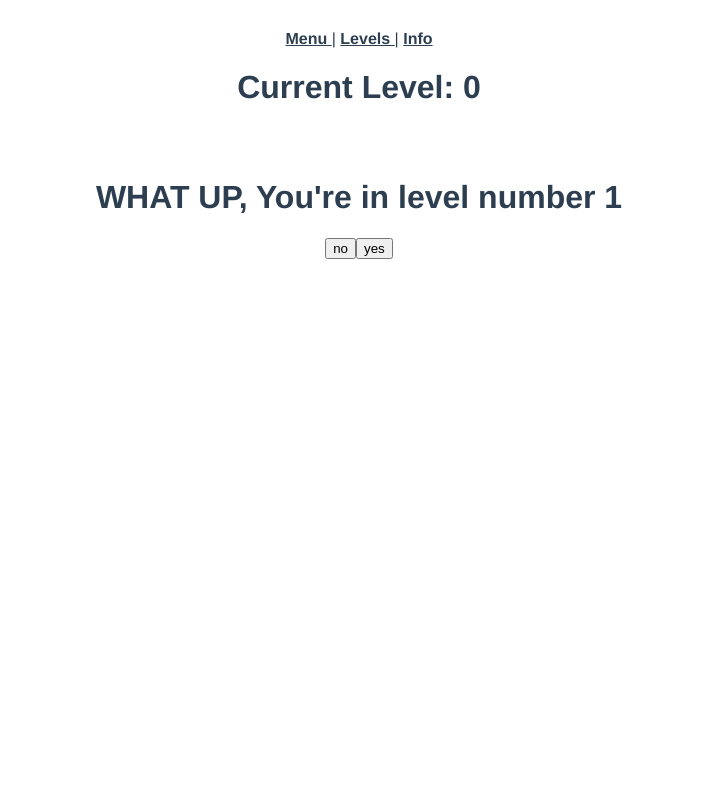
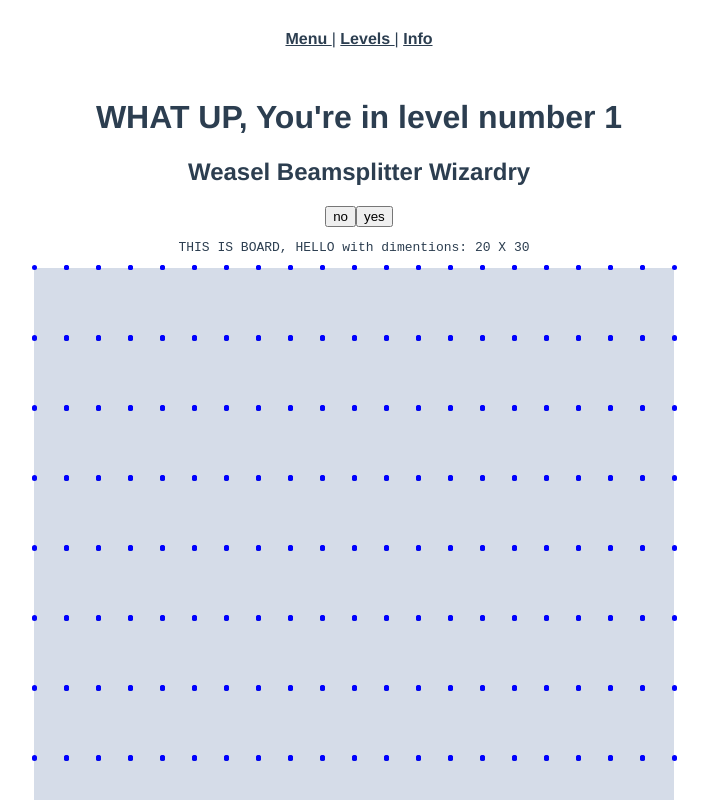
Before and after one commit to Quantum-Game/quantum-game-2, a Vue app: page /level/1 in a window 1280 px wide. Shown: the top 800 px of the page, without its empty margins (281-989 px from the left). Built offline with nearby package versions, Linux system fonts and the light colour scheme; the HTML template or start-up script is replaced by a standard one.

Commit message:
Implement level leading logic

```diff
--- a/src/App.vue
+++ b/src/App.vue
@@ -12,7 +12,6 @@
       <router-link to="/info">
         Info
       </router-link>
-      <h1>Current Level: {{ $store.state.currentLevel.number }} </h1>
     </div>
     <router-view />
   </div>
--- a/src/components/Board.vue
+++ b/src/components/Board.vue
@@ -1,13 +1,13 @@
 <template>
   <div class="board-container">
-    <pre>{{ `THIS IS BOARD, HELLO with dimentions: ${dimensions.x} X ${dimensions.y}` }}</pre>
+    <pre>{{ `THIS IS BOARD, HELLO with dimentions: ${level.cols} X ${level.rows}` }}</pre>
     <div
-      v-for="(row, yIndex) in dimensions.y"
+      v-for="(row, yIndex) in level.rows"
       :key="`${row}-${yIndex}`"
       class="row"
     >
       <Tile
-        v-for="(column, xIndex) in dimensions.x"
+        v-for="(column, xIndex) in level.cols"
         :key="xIndex"
         :y="yIndex"
         :x="xIndex"
@@ -26,12 +26,7 @@ import Tile from '@/components/Tile.vue';
   },
 })
 export default class Board extends Vue {
-  lastTile: {x: number, y: number} = { x: 0, y: 0 }
-
-  // acts as compted:
-  get dimensions() {
-    return this.$store.state.currentLevel.boardDimensions;
-  }
+  @Prop() readonly level!: object
 }
 </script>
 
--- a/src/components/Tile.vue
+++ b/src/components/Tile.vue
@@ -40,6 +40,9 @@ export default class Tile extends Vue {
   @Prop({ default: null }) readonly y!: number
 
   tileClick(e: MouseEvent) {
+    if (!this.cell) {
+      return false;
+    }
     const {
       x,
       y,
@@ -98,16 +101,16 @@ export default class Tile extends Vue {
 
   get cell() {
     // TODO: make it a store getter
-    const thisTileCell = this.$store.state.currentLevel.cells.find((cell: {x: number, y: number}) => cell.x === this.x && cell.y === this.y);
-    if (thisTileCell) {
-      return thisTileCell;
+    let thisTileCell;
+    if (this.$store.state.currentLevel.cells) {
+      thisTileCell = this.$store.state.currentLevel.cells.find((cell: {x: number, y: number}) => cell.x === this.x && cell.y === this.y);
     }
-    return { element: '' };
+    return thisTileCell;
   }
 
-  get element(): string {
-    const { element } = this.cell;
-    return element;
+  get element() {
+    if (!this.cell) return undefined;
+    return this.cell.element;
   }
 
   get isDraggable(): boolean {
--- a/src/components/Toolbox.vue
+++ b/src/components/Toolbox.vue
@@ -47,9 +47,6 @@ export default class ToolBox extends Vue {
       dtObj.element = dt.getData('text/plain');
       dtObj.originY = Number(dt.getData('originY'));
       dtObj.originX = Number(dt.getData('originX'));
-      // if (dtObj.originX < 0 || dtObj.originY < 0) {
-      //   return false;
-      // }
     }
 
 
@@ -70,7 +67,7 @@ export default class ToolBox extends Vue {
     flex-direction: row;
     flex-wrap: wrap;
     justify-content: space-around;
-    // height: 100%;
+    min-height: 500px;
     width: 20%;
     margin-left: 10px;
   }
--- a/src/store/moduleBoard.ts
+++ b/src/store/moduleBoard.ts
@@ -2,17 +2,37 @@ import levels from '../levels';
 
 
 const moduleBoard = {
-  state: {
-    currentLevel: {
-      tiles: 'x',
+  actions: {
+    loadALevel({commit}, number): void {
+
+      // See if there's such level:
+      const rawLevel = levels[number];
+      if (!rawLevel) {
+        console.log('no such level!');
+        return;
+      }
+
+      const levelBase = rawLevel.default;
+
+      // Move elements to tray
+      // First: extract them
+      const rawTrayElements = levelBase.cells.filter(x => !x.frozen);
+
+      // Alter them
+      const refinedTrayElements = rawTrayElements.map((cell) => {
+        return { ...cell, x: -1, y: -1, originX: -1, originY: -1 };
+      });
+
+      // Get the elements that were not moved and combine them with
+      // the altered set for a new cellset:
+      const fixedElements = levelBase.cells.filter(x => x.frozen);
+      const refinedCellSet = [...fixedElements, ...refinedTrayElements];
+
+      const refinedLevel = { ...levelBase, cells: refinedCellSet };
+
+      commit('SUBSTITUTE_CURRENT_LEVEL', refinedLevel);
     },
   },
-  actions: {
-    loadALevel(state, payload) {
-      console.log(`this is a Level loading experience: ${payload.level}`);
-    },
-  },
-  mutations: {},
   getters: {},
 };
 
--- a/src/store/moduleProgress.ts
+++ b/src/store/moduleProgress.ts
@@ -2,39 +2,40 @@
 
 const moduleProgress = {
   state: {
-    currentLevel: {
-      number: 1,
-    },
+    levelNumber: 1,
   },
   mutations: {
-    GO_TO_LEVEL(state, payload) {
-      state.currentLevel.number = payload;
-      // rootState.levels.dispatch('loadALevel', payload )
+    SET_LEVEL_NUMBER(state, payload) {
+      state.levelNumber = payload;
     },
     PROGRESS_A_LEVEL(state) {
-      state.currentLevel.number += 1;
+      state.levelNumber += 1;
     },
     GO_BACK_A_LEVEL(state) {
-      state.currentLevel.number -= 1;
+      state.levelNumber -= 1;
     },
   },
   actions: {
-    goToLevel({state, commit, rootState}, payload) {
+    goToLevel({state, commit, dispatch}, payload) {
       if (payload) {
         if (typeof payload === 'number') {
-          commit('GO_TO_LEVEL', payload);
+          commit('SET_LEVEL_NUMBER', payload);
+          dispatch('loadALevel', payload);
         }
+
+        // in case we want to use phrases like 'next' instead of a number:
         if (typeof payload === 'string') {
           let direction;
           if (payload === 'next') {
-            direction = state.currentLevel.number + 1;
+            direction = state.levelNumber + 1;
           } else if (payload === 'back') {
-            direction = state.currentLevel.number - 1;
+            direction = state.levelNumber - 1;
           }
-          commit('GO_TO_LEVEL', direction);
+          commit('SET_LEVEL_NUMBER', direction);
+          dispatch('loadALevel', direction);
         }
       } else {
-        console.log('no payload specified!');
+        console.log('no level specified!');
       }
     },
   },
--- a/src/store/store.ts
+++ b/src/store/store.ts
@@ -10,125 +10,18 @@ Vue.use(Vuex);
 const store: StoreOptions<RootState> = {
   state: {
     currentLevel: {
-      number: 0,
-      boardDimensions: {
-        x: 13,
-        y: 13,
-      },
-      availableTools: [
-        [
-          'mirror',
-          3,
-        ],
-        [
-          'beamsplitter',
-          2,
-        ],
-
-      ],
-      cells: [
-        {
-          x: 6,
-          y: 11,
-          element: 'laser',
-          rotation: 270,
-          frozen: true,
-        },
-        {
-          x: 6,
-          y: 7,
-          element: 'beamsplitter',
-          rotation: 135,
-          frozen: false,
-        },
-        {
-          x: 6,
-          y: 5,
-          element: 'beamsplitter',
-          rotation: 45,
-          frozen: false,
-        },
-        {
-          x: 4,
-          y: 7,
-          element: 'beamsplitter',
-          rotation: 45,
-          frozen: false,
-        },
-        {
-          x: 4,
-          y: 9,
-          element: 'beamsplitter',
-          rotation: 45,
-          frozen: false,
-        },
-        {
-          x: 6,
-          y: 3,
-          element: 'detector',
-          rotation: 0,
-          frozen: false,
-        },
-        {
-          x: 8,
-          y: 5,
-          element: 'detector',
-          rotation: 270,
-          frozen: true,
-        },
-        {
-          x: 2,
-          y: 7,
-          element: 'detector',
-          rotation: 90,
-          frozen: true,
-        },
-        {
-          x: 2,
-          y: 9,
-          element: 'detector',
-          rotation: 90,
-          frozen: true,
-        },
-        {
-          x: 4,
-          y: 11,
-          element: 'detector',
-          rotation: 0,
-          frozen: true,
-        },
-        {
-          x: 5,
-          y: 9,
-          element: 'rock',
-          rotation: 0,
-          frozen: true,
-        },
-      ],
+      id: 0,
+      version: 2,
+      name: 'Weasel Beamsplitter Wizardry',
+      group: 'Dev',
+      description: 'Debugging level',
+      completed: false,
+      rows: 30,
+      cols: 20,
+      cells: [],
     },
   },
   mutations: {
-    // TODO: Turn into an action
-    goToLevel(state, payload) {
-      if (payload) {
-        if (typeof payload === 'number') {
-          state.currentLevel.number = payload;
-          return;
-        }
-        if (typeof payload === 'string') {
-          if (state.currentLevel.number === 0) {
-            state.currentLevel.number = 1;
-            return;
-          }
-          if (state.currentLevel.number !== undefined && state.currentLevel.number !== null) {
-            state.currentLevel.number += payload === 'next' ? 1 : -1;
-            console.log('moved to yet another level');
-          }
-        }
-      } else {
-        console.log('no payload specified!');
-      }
-    },
     setTile(state, payload) {
       const { x, y, element } = payload;
 
@@ -179,18 +72,8 @@ const store: StoreOptions<RootState> = {
       state.currentLevel.cells.splice(index, 1, newCell);
     },
 
-    ADD_TOOL(state, toolIndex) {
-      const tool = state.currentLevel.availableTools[toolIndex];
-      const newQuantity = tool[1] + 1;
-
-      state.currentLevel.availableTools.splice(toolIndex, 1, [tool[0], newQuantity]);
-    },
-
-    REMOVE_TOOL(state, toolIndex) {
-      const tool = state.currentLevel.availableTools[toolIndex];
-      const newQuantity = tool[1] - 1;
-
-      state.currentLevel.availableTools.splice(toolIndex, 1, [tool[0], newQuantity]);
+    SUBSTITUTE_CURRENT_LEVEL(state, levelToSubstituteWith) {
+      state.currentLevel = levelToSubstituteWith;
     },
   },
   actions: {
@@ -199,21 +82,37 @@ const store: StoreOptions<RootState> = {
       console.log('startDraggingElement');
     },
 
+    moveCell({ commit }, { index, cellToBeCreated }) {
+      commit('DELETE_CELL', index);
+      commit('CREATE_CELL', cellToBeCreated);
+    },
+
 
     // TODO: move the conditionality to tile/toolslot componenets
-    drop({ commit, dispatch, getters }, payload) {
+    drop({ commit, dispatch, getters, state }, payload) {
       const {
         x,
         y,
         originX,
         originY,
         element,
-        fromToolslot,
       } = payload;
       const targetTile = getters.cell(y, x);
       const originCell = getters.cell(originY, originX);
       const comingFromTray = originY < 0 || originX < 0;
       const goingToTray = x < 0 || y < 0;
+
+      if (goingToTray && comingFromTray) {
+        return false;
+      }
+
+      // regular board move
+      if (!goingToTray && !comingFromTray) {
+        const index = state.currentLevel.cells.indexOf(getters.cell(y, x));
+        console.log()
+        // dispatch('moveCell', { index, payload });
+      }
+
 
       // 0. does the tile we drop on exist in the "cells" array?
       if (targetTile && !goingToTray) {
@@ -221,30 +120,44 @@ const store: StoreOptions<RootState> = {
         return false;
       }
 
-      if (!goingToTray) {
+      if (goingToTray) {
+        dispatch('deleteCell', { originX, originY });
+        dispatch('createCell', { ...payload, x: -1, y: -1 });
+        return true;
+      }
+      if (comingFromTray) {
         dispatch('createCell', payload);
+        const cellToDeleteIndex = state.currentLevel.cells.indexOf(getters.cell({ x, y, element }));
+        dispatch('deleteCell', { originX, originY });
       }
 
-      if (!comingFromTray) {
-        dispatch('deleteCell', payload);
-      }
+      // // If it's a tray thing:
+      // if (comingFromTray || goingToTray) {
+      //   const possibleTool = getters.tools.find((tool) => tool.element === element);
+      //   const possibleToolAbsoluteIndex = state.currentLevel.cells.indexOf(possibleTool)
 
+      //   if (possibleTool) {
+      //     if (goingToTray) {
+      //       return commit('ADD_TOOL', possibleToolAbsoluteIndex);
+      //     }
+      //     if (comingFromTray && (possibleTool[1] > 0)) {
+      //       return commit('REMOVE_TOOL', trayItemIndex);
+      //     }
+      //   }
+      // }
+    },
 
-      // If it's a tray thing:
-      if (comingFromTray || goingToTray) {
-        const possibleTool = getters.tools.find((tool: Array<[string, number]>) => tool[0] === element);
-        const trayItemIndex = getters.tools.indexOf(possibleTool);
-
-        if (goingToTray && comingFromTray) {
-          return false;
-        }
-        if (goingToTray) {
-          return commit('ADD_TOOL', trayItemIndex);
-        }
-        if (comingFromTray && (possibleTool[1] >= 0)) {
-          return commit('REMOVE_TOOL', trayItemIndex);
-        }
-      }
+    toolboxDrop({ state, getters, commit }, payload) {
+      const {
+        element,
+        originX,
+        originY,
+      } = payload;
+      const itemToDelete = getters.cell(payload);
+      const index = state.currentLevel.cells.indexOf(itemToDelete);
+      console.log(index)
+      commit('DELETE_CELL', index);
+      commit('CREATE_CELL', payload);
     },
 
     rotate({ getters, state, commit }, payload: {y: number, x: number, angle: number}) {
@@ -267,6 +180,8 @@ const store: StoreOptions<RootState> = {
 
     // IMPLEMENTATION:
     createCell({ commit }, payload) {
+      const {x, y, rotation, element } = payload;
+
       const alteredObject = {
         element: payload.element,
         y: payload.y,
@@ -279,14 +194,12 @@ const store: StoreOptions<RootState> = {
 
     deleteCell({ commit, getters, state }, payload) {
       const {
-        x,
-        y,
         originX,
         originY,
         element,
       } = payload;
-      const originalCell = getters.cell(originY, originX);
-      const index = state.currentLevel.cells.indexOf(originalCell);
+      const cellToDelete = getters.cell(originY, originX, element);
+      const index = state.currentLevel.cells.indexOf(cellToDelete);
 
       // TO DO: Tray DELETION
 
@@ -295,7 +208,8 @@ const store: StoreOptions<RootState> = {
   },
   getters: {
     cell: state => (y: number, x: number) => state.currentLevel.cells.find((o: {x: number, y: number}) => o.x === x && o.y === y),
-    tools: state => state.currentLevel.availableTools,
+    tools: state => state.currentLevel.cells.filter(cell => cell.x === -1 && cell.y === -1),
+    cellFromTray: state => (element: string) => state.currentLevel.cells.find(o => o.element === element)
   },
   modules: {
     progress: moduleProgress,
--- a/src/views/Level.vue
+++ b/src/views/Level.vue
@@ -1,16 +1,39 @@
 <template>
   <div>
     <h1>WHAT UP, You're in level number {{stateLevelNumber}}</h1>
+    <h2>{{currentLevelData.name}}</h2>
     <button @click="goBack"> no </button>
     <button @click="goOn"> yes </button>
+    <div class="play-containter">
+      <div
+        @click="devClick"
+        class="placeholder">
+        <h1>placeholder</h1>
+      </div>
+      <board :level="level" />
+      <toolbox :toolsets="groupedTrayCells" />
+    </div>
   </div>
 </template>
 
 <script lang="ts">
 import { Vue, Component, Watch } from 'vue-property-decorator';
+import Board from '@/components/Board.vue';
+import Toolbox from '@/components/Toolbox.vue';
 
-@Component
+@Component({
+  components: { Board, Toolbox },
+})
 export default class Level extends Vue {
+  level = {
+    rows: this.currentLevelData.rows,
+    cols: this.currentLevelData.cols,
+  }
+
+  devClick() {
+    console.log(this.trayCells)
+  }
+
   mounted() {
     if (this.queryAndStoreLevelNumbersAreNotTheSame) {
       console.log('They do not match!');
@@ -26,8 +49,50 @@ export default class Level extends Vue {
     this.$store.dispatch('goToLevel', 'back');
   }
 
+  // level store data:
+  get currentLevelData() {
+    return this.$store.state.currentLevel;
+  }
+
+  frozenCells() {
+    return this.$store.state.currentLevel.cells.filter(x => x.frozen);
+  }
+
+  get trayCells() {
+    return this.$store.state.currentLevel.cells.filter(cell => cell.x === -1 && cell.y === -1);
+  }
+
+  get groupedTrayCells() {
+    const refinedTools: [string, number][] = [];
+    const toolNameList: string[] = [];
+
+    // Take every raw cell object and see whether it is included in the toolNameList:
+    this.trayCells.forEach((toolObj: {element: string}) => {
+      const isAlreadyTooolboxed = toolNameList.includes(toolObj.element);
+
+      // if it is not on the list, add it to it, additionally
+      // add it to refinedTools with quantity of 1.
+      if (!isAlreadyTooolboxed) {this.$store.state.currentLevel.cells.filter(x => !x.frozen)
+        toolNameList.push(toolObj.element);
+        refinedTools.push([toolObj.element, 1]);
+
+      // If the toolNameList consists element's name,
+      // find its index and assess its quantity
+      } else {
+        const index = toolNameList.indexOf(toolObj.element);
+        const quantity = refinedTools[index][1];
+
+        // Update the refinedTools array entry:
+        const updatedRefinedTool = [refinedTools[index][0], quantity + 1];
+        refinedTools[index] = updatedRefinedTool;
+      }
+    });
+    return refinedTools;
+  }
+
+  // computed properties for proper url/state level number matching
   get stateLevelNumber() {
-    return this.$store.state.progress.currentLevel.number;
+    return this.$store.state.progress.levelNumber;
   }
 
   get queryLevelNumber() {
@@ -42,7 +107,6 @@ export default class Level extends Vue {
   syncPathAndLevel(val, oldVal) {
     if (this.queryAndStoreLevelNumbersAreNotTheSame) {
       this.$router.push(`${val}`);
-      console.log('should be synced!')
     }
   }
 }
@@ -50,4 +114,16 @@ export default class Level extends Vue {
 
 <style>
 
+.play-containter {
+  display: flex;
+  flex-direction: row;
+  justify-content: space-around;
+  align-items: center;
+}
+
+.placeholder {
+  height: 860px;
+  width: 20%;
+  background-color: rgba(162, 0, 255, 0.301)
+}
 </style>
```
Also changed, not shown: src/levels/index.js (+6 -5 lines), 1 other file (tests, documents, lock files or other folders).
